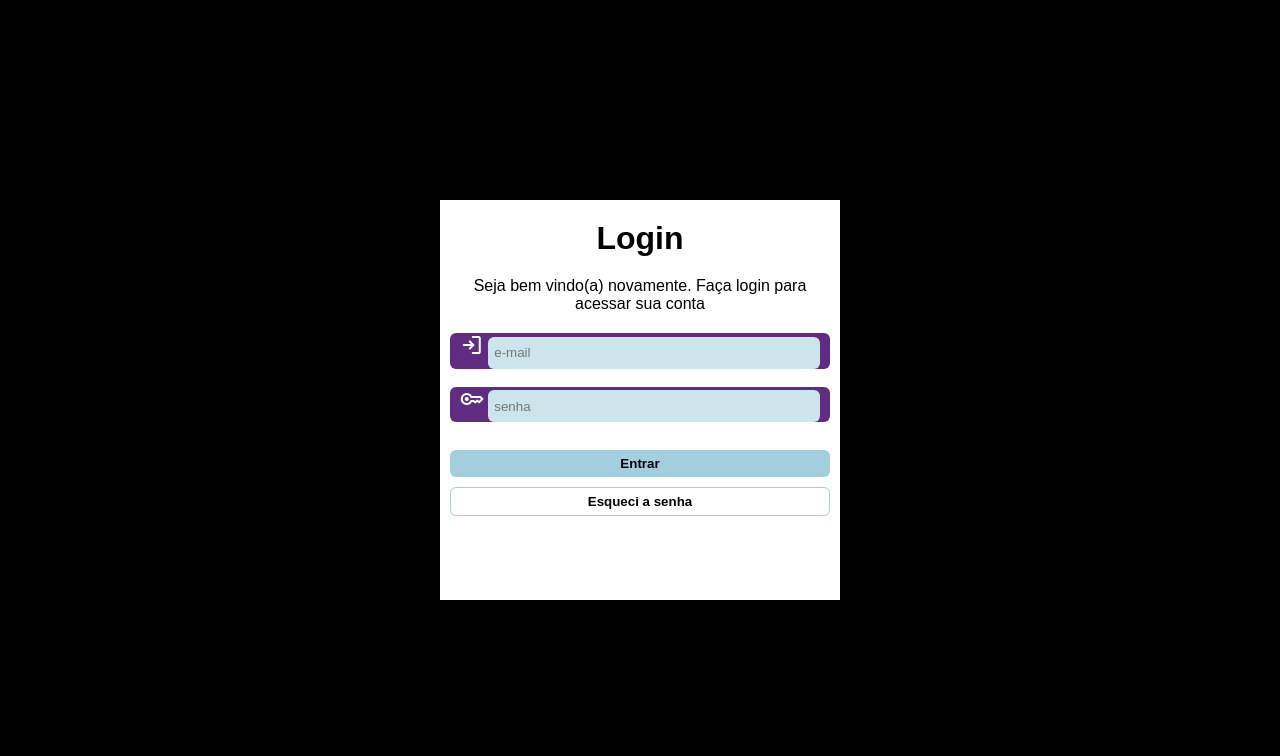
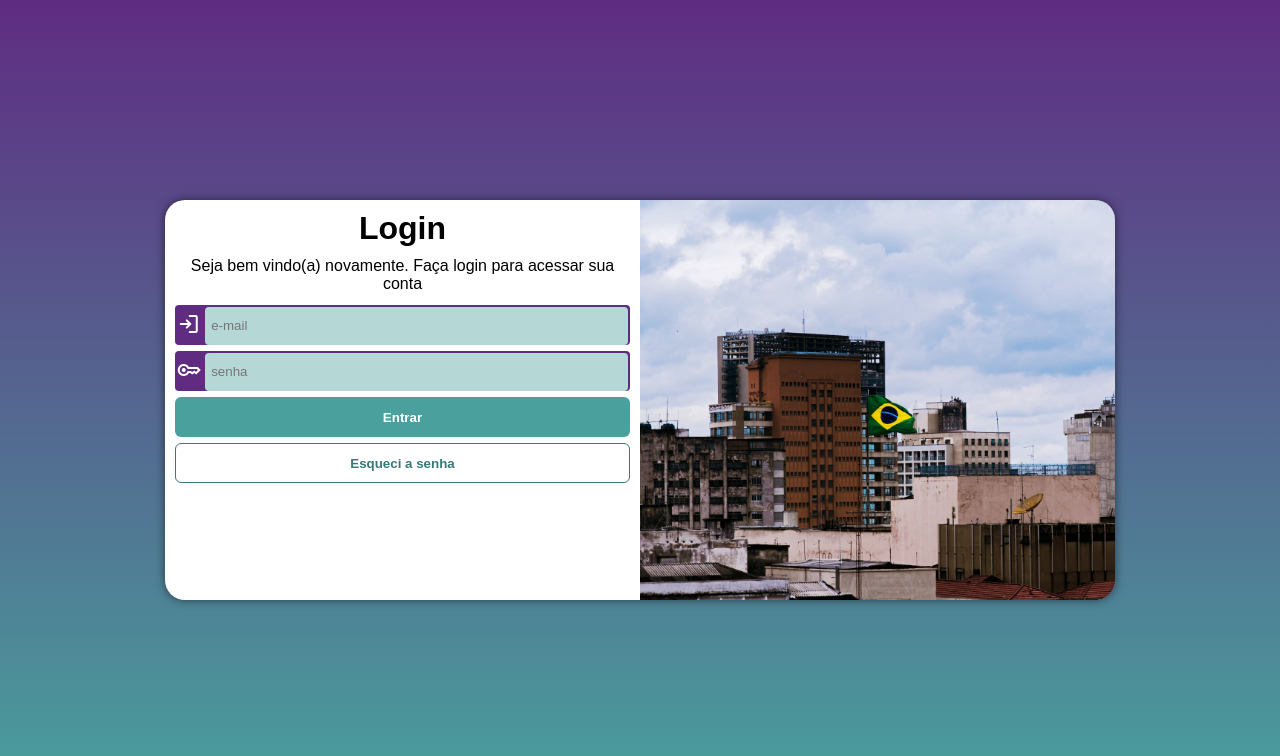
Before and after one commit to BrenoKFA/projeto-login, a plain HTML site: page index.html in a window 1280 px wide. Drawn offline with nearby package versions, Linux system fonts and the light colour scheme.

Commit message:
finalizei o projeto

```diff
--- /dev/null
+++ b/estilos/media-query.css
@@ -0,0 +1,73 @@
+@charset "UTF-8";
+
+@media screen and (min-width: 768px) and (max-width: 992px) {
+    body {
+        background-image: linear-gradient(to top, #49a09d, #5f2c82);
+    }
+
+    section {
+        width: 80vw;
+        height: 44vh;
+    }
+
+    section > div#imagem {
+        float: left;
+        width: 30%;
+        height: 100%;
+    }
+
+    section > div#formulario {
+        float: right;
+        width: 70%;
+    }
+
+    .campo > input {
+        width: 92%;
+        height: 36px;
+        border-radius: 4px;
+        padding: 6px;
+        background-color: #b5d8d6;
+        transform: translateY(-7px);
+    }
+}
+
+@media screen and (min-width: 992px) {
+    body {
+        background-image: linear-gradient(to top, #49a09d, #5f2c82);
+    }
+
+    section {
+        width: 950px;
+        height: 50vh;
+    }
+
+    section > div#imagem {
+        float: right;
+        width: 50%;
+        height: 100%;
+    }
+
+    section > div#formulario {
+        float: left;
+        width: 50%;
+    }
+
+    div#formulario > h1 {
+        margin-bottom: 10px;
+        font-size: 2em;
+    }
+
+    div#formulario > p {
+        padding: 0px 4px 6px 4px;
+        font-size: 1em;
+    }
+
+    .campo > input {
+        width: 93%;
+        height: 38px;
+        border-radius: 4px;
+        padding: 6px;
+        background-color: #b5d8d6;
+        transform: translateY(-6px);
+    }
+}
--- a/estilos/style.css
+++ b/estilos/style.css
@@ -11,66 +11,113 @@
     margin: 0px;
     padding: 0px;
     border: none;
+    box-sizing: border-box;
 }
 
 body, html {
-    background-color: black;
+    background-color: #5f2c82;
+    height: 100vh;
+    width: 100vw;
 }
 
 main {
-    height: 400px;
-    width: 400px;
+    height: 100vh;
+    width: 100vw;
+    position: absolute;
+}
+
+section {
+    height: 500px;
+    width: 250px;
+    border-radius: 20px;
     background-color: white;
     position: absolute;
     text-align: center;
+    overflow: hidden;
+    box-shadow: 0px 0px 10px rgba(0, 0, 0, 0.541);
 
     left: 50%;
     top: 50%;
     transform: translate(-50%, -50%);
+    transition: width 0.4s, height 0.4s;
+    transition-timing-function: ease;
 }
 
-main h1 {
-    padding: 20px;
-    font-size: 2em;
+section > div#imagem {
+    background: #5f2c82 url(../imagens/daisa-tj.jpg) center center no-repeat;
+    background-size: cover;
+    height: 200px;
+    display: block;
 }
 
-main p {
-    padding: 0px 4px 20px 4px;
-}
-
-article {
-    background-color: #5f2c82;
-    width: 380px;
+section > div#formulario {
     margin: auto;
-    border-radius: 6px;
+    padding: 10px;
+    display: block;
 }
 
 span {
     color: white;
+    padding-top: 7px;
 }
 
-.caixa-texto {
-    background-color: rgb(204, 229, 236);
-    width: 320px;
-    height: 20px;
+div#formulario > h1 {
+    margin-bottom: 10px;
+    font-size: 1.5em;
+}
+
+div#formulario > p {
+    padding: 0px 4px 6px 4px;
+    font-size: 0.8em;
+}
+
+.campo {
+    width: 100%;
+    height: 40px;
+    background-color: #5f2c82;
+    border-radius: 4px;
+    margin: 6px 0px;
+}
+
+.campo > input {
+    width: 86%;
+    height: 38px;
+    border-radius: 4px;
     padding: 6px;
-    border-radius: 6px;
+    background-color: #b5d8d6;
+    transform: translateY(-7px);
+}
+
+.campo > input:focus-within {
+    background-color: white;
 }
 
 .enviar {
-    width: 380px;
+    width: 100%;
+    height: 40px;
     border-radius: 6px;
-    background-color: rgb(162, 206, 221);
-    padding: 6px;
-    margin: 10px 0px;
+    background-color: #49a09d;
+    color: white;
+    font-weight: bolder;
+    margin-bottom: 6px;
+}
+
+.enviar:hover {
+    background-color: #337270;
+    cursor: pointer;
+}
+
+.esqueci-senha {
+    width: 100%;
+    height: 40px;
+    border-radius: 6px;
+    border: 1px solid #377976;
+    background-color: white;
+    color: #377976;
     font-weight: bolder;
 }
 
-.esqueci-senha {
-    width: 380px;
-    border-radius: 6px;
-    border: 1px solid rgb(162, 206, 221);
-    background-color: white;
-    padding: 6px;
-    font-weight: bolder;
+.esqueci-senha:hover {
+    background-color: #b5d8d6;
+    cursor: pointer;
 }
--- a/index.html
+++ b/index.html
@@ -8,6 +8,7 @@
     <link rel="stylesheet" href="https://fonts.googleapis.com/css2?family=Material+Symbols+Sharp:opsz,wght,FILL,GRAD@48,400,0,0" />
     <link rel="stylesheet" href="https://fonts.googleapis.com/css2?family=Material+Symbols+Rounded:opsz,wght,FILL,GRAD@48,400,0,0" />
     <link rel="stylesheet" href="estilos/style.css">
+    <link rel="stylesheet" href="estilos/media-query.css">
 </head>
 <body>
     <main>
@@ -18,27 +19,26 @@
                 <div id="formulario">
                     <h1>Login</h1>
                     <p>Seja bem vindo(a) novamente. Faça login para acessar sua conta</p>
-                    <form action="login.php">
-                        <article>
+                    <form action="login.php" method="post" autocomplete="on">
+                            <div class="campo">
                                 <label for="iemail">
                                     <span class="material-symbols-rounded">
                                         login
                                     </span>
                                 </label>
-                            <input type="text" name="email" id="iemail" class="caixa-texto" placeholder="e-mail">
-                        </article>
-                        <br>
-                        <article>
+                                <input type="text" name="email" id="iemail" class="caixa-texto" placeholder="e-mail" autocomplete="email" required maxlength="30">
+                            </div>
+
+                            <div class="campo">
                                 <label for="isenha">
                                     <span class="material-symbols-sharp">
                                         key
                                     </span>
                                 </label>
-                            <input type="password" name="senha" id="isenha" class="caixa-texto" placeholder="senha">
-                        </article>
-                        <br>
+                                <input type="password" name="senha" id="isenha" class="caixa-texto" placeholder="senha" autocomplete="current-password" required minlength="8" maxlength="14">
+                            </div>
+
                         <input class="enviar" type="submit" value="Entrar">
-                        <br>
                         <input class="esqueci-senha" type="submit" value="Esqueci a senha">
                     </form>
                 </div>
```
Lines whose indentation alone changed are shown as unchanged.
